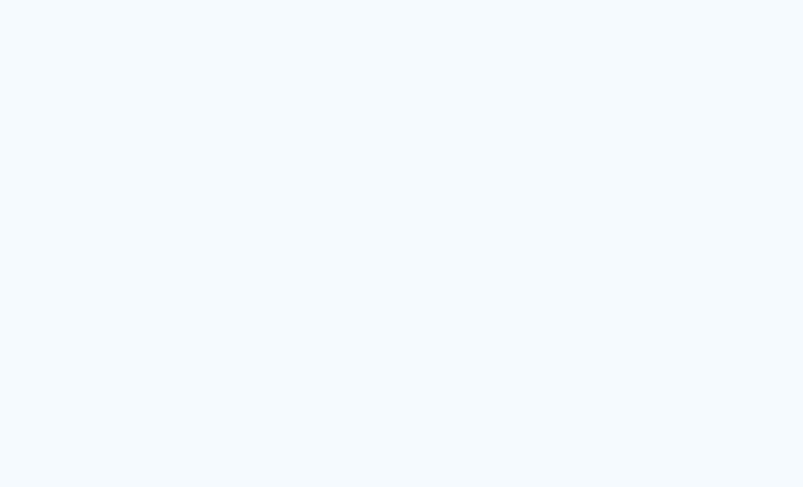
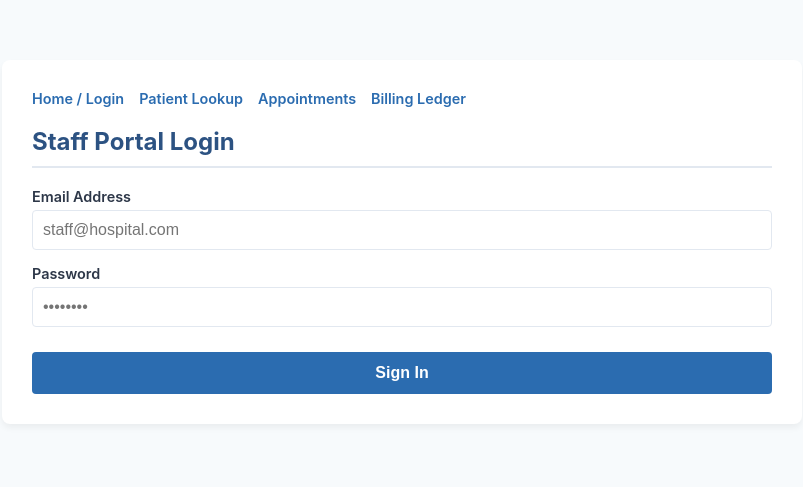
Before and after one commit to dr1ft1ngm00n/patient-registration, a website: page frontend/index.html in a window 1280 px wide. Shown: the whole page, without its empty margins (238-1041 px from the left). Drawn offline with Linux system fonts and the light colour scheme.

Commit message:
fixed index.html

```diff
--- a/frontend/index.html
+++ b/frontend/index.html
@@ -35,4 +35,38 @@
         .message.success { background: #c6f6d5; color: var(--success); display: block; }
 
         .hidden { display: none !important; }
-        .nav-links { display: flex; gap: 15px; margin-bottom: 20px; font-size: 0.
+        .nav-links { display: flex; gap: 15px; margin-bottom: 20px; font-size: 0.9rem; }
+        .nav-links a { color: var(--primary); text-decoration: none; font-weight: 600; }
+        .nav-links a:hover { text-decoration: underline; }
+    </style>
+</head>
+<body>
+
+    <div class="container">
+        <div class="nav-links">
+            <a href="index.html">Home / Login</a>
+            <a href="lookup.html">Patient Lookup</a>
+            <a href="appointments.html">Appointments</a>
+            <a href="billing.html">Billing Ledger</a>
+        </div>
+
+        <div id="auth-panel">
+            <h2>Staff Portal Login</h2>
+            <div id="auth-msg" class="message" style="display: none;"></div>
+            <form id="login-form">
+                <div class="form-group">
+                    <label for="login-email">Email Address</label>
+                    <input type="email" id="login-email" required placeholder="staff@hospital.com">
+                </div>
+                <div class="form-group">
+                    <label for="login-password">Password</label>
+                    <input type="password" id="login-password" required placeholder="••••••••">
+                </div>
+                <button type="submit">Sign In</button>
+            </form>
+        </div>
+    </div>
+
+    <script src="login.js"></script>
+</body>
+</html>
```
